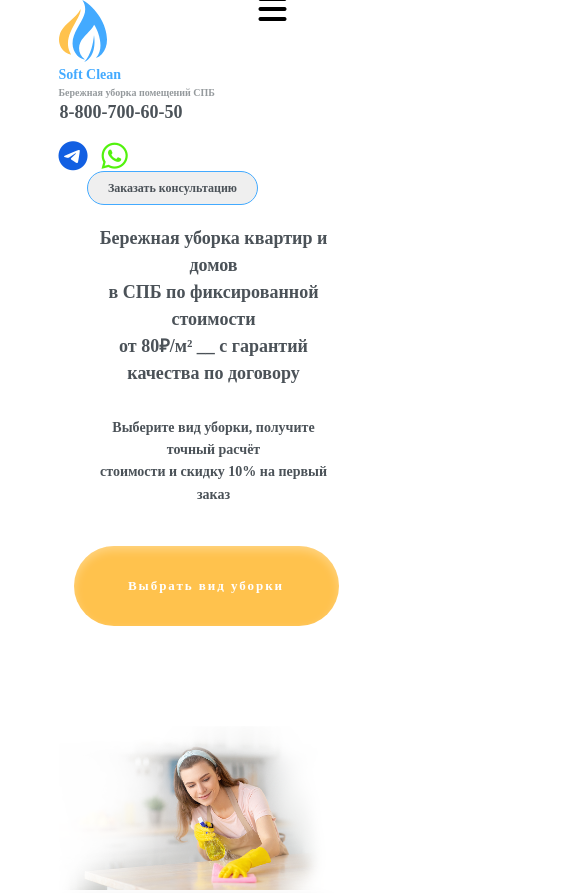
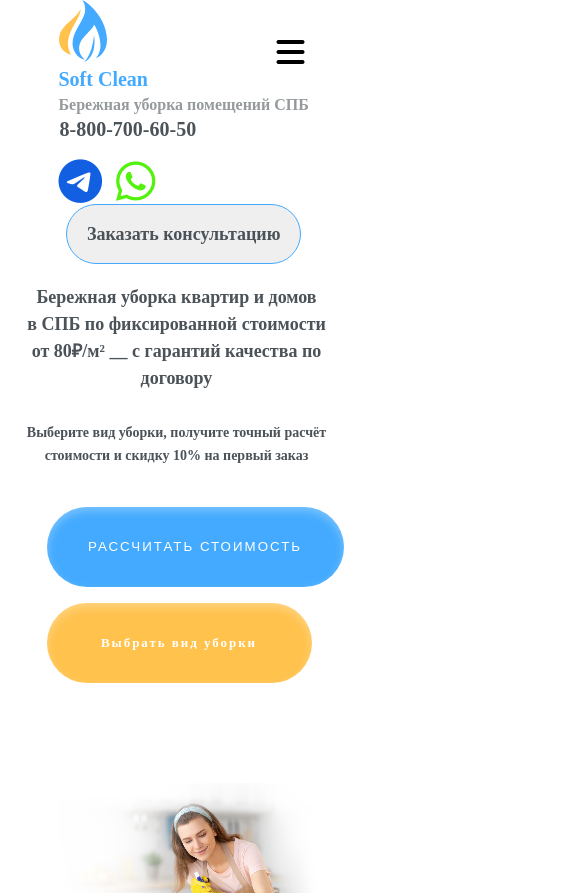
Before and after one commit to MuhammadazizEsonboyev/internship-1-0-1-soft-clean, a plain HTML site: page index.html in a window 390 px wide. Shown: the top 893 px of the page, 585 px wide, since content can reach past the window. Drawn offline with Linux system fonts and the light colour scheme; a web font is replaced by a local one.

Commit message:
nega push bolmayabdi

```diff
--- a/style.css
+++ b/style.css
@@ -16,13 +16,13 @@
     margin: 0 auto;
 }
 .logo_one button {
-    padding: 10px 20px;
+    padding: 20px 20px;
     border: 1px solid #43AAFF;
     border-radius: 100px;
     font-family: 'Mont';
     font-style: normal;
     font-weight: 600;
-    font-size: 12px;
+    font-size: 18px;
     line-height: 100%;
     text-align: right;
     color: #4B5258;
@@ -34,7 +34,7 @@
   }
 
   .fa-brands {
-    font-size: 30px;
+    font-size: 45px;
   }
 
   .fa-whatsapp {
@@ -45,28 +45,27 @@
     font-family: 'Mont';
     font-style: normal;
     font-weight: 600;
-    font-size: 14px;
+    font-size: 20px;
     line-height: 140%;
     color: #43AAFF;
-    margin-left: -70px;
+    margin-left: -40px;
 }
 
 .logo_one p {
     font-family: 'Mont';
     font-style: normal;
     font-weight: 600;
-    font-size: 10px;
+    font-size: 16px;
     line-height: 140%;
     color: #959A9D;
-    margin-left: -70px;
-
+    margin-left: -40px;
 }
 
 .logo_one h3 {
     font-family: 'Mont';
     font-style: normal;
     font-weight: 600;
-    font-size: 18px;
+    font-size: 20px;
     line-height: 100%;
     color: #4B5258;
     margin-left: 15px;
@@ -85,7 +84,7 @@
     font-family: 'Mont';
     font-style: normal;
     font-weight: 600;
-    font-size: 12px;
+    font-size: 16px;
     line-height: 140%;
     text-align: right;
     color: #4B5258;
@@ -146,13 +145,14 @@
     position: absolute;
 width: 297px;
 height: 80px;
-left: 590px;
-top: 386px;
+/* left: 590px;*/
+/* margin-top: 486px;  */
 background: #43AAFF;
 box-shadow: inset 0px 4px 10px rgba(255, 255, 255, 0.3);
 border-radius: 100px;
 }
 .long {
+  margin-top: 136px !important;
     background: #FFC24D;
     box-shadow: inset 0px 4px 10px rgba(255, 255, 255, 0.3);
     font-family: 'Mont';
@@ -183,8 +183,8 @@ header{
 }
 .iconss{
     display: none !important;
-    margin-left: 200px;
-    margin-top: -180px;
+    margin-left: 218px;
+    margin-top: -128px;
 }
 .imgad{
   margin-left: 153px;
@@ -256,12 +256,15 @@ box-shadow: #9c9fa2;
     .same h2{
         text-align: center;
         font-size: 18px;
-        margin-left: 30px;
+        margin-left: -37px;
     }
     .same p{
-        margin-left: 30px;
+      margin-left: -37px;
         font-size: 14px;
         text-align: center;
+    }
+    .same button {
+    margin-left: -12px;
     }
 
     .logo_one h2{
@@ -308,6 +311,12 @@ box-shadow: #9c9fa2;
 .big_box{
   display: grid;
   margin-top: 20px !important;
+}
+.box_six1{
+  margin-top: 20px;
+}
+.box_six{
+  margin-top: 20px;
 }
 }
 
```
Also changed, not shown: index.html (+0 -1 lines). Lines whose indentation alone changed are shown as unchanged.
